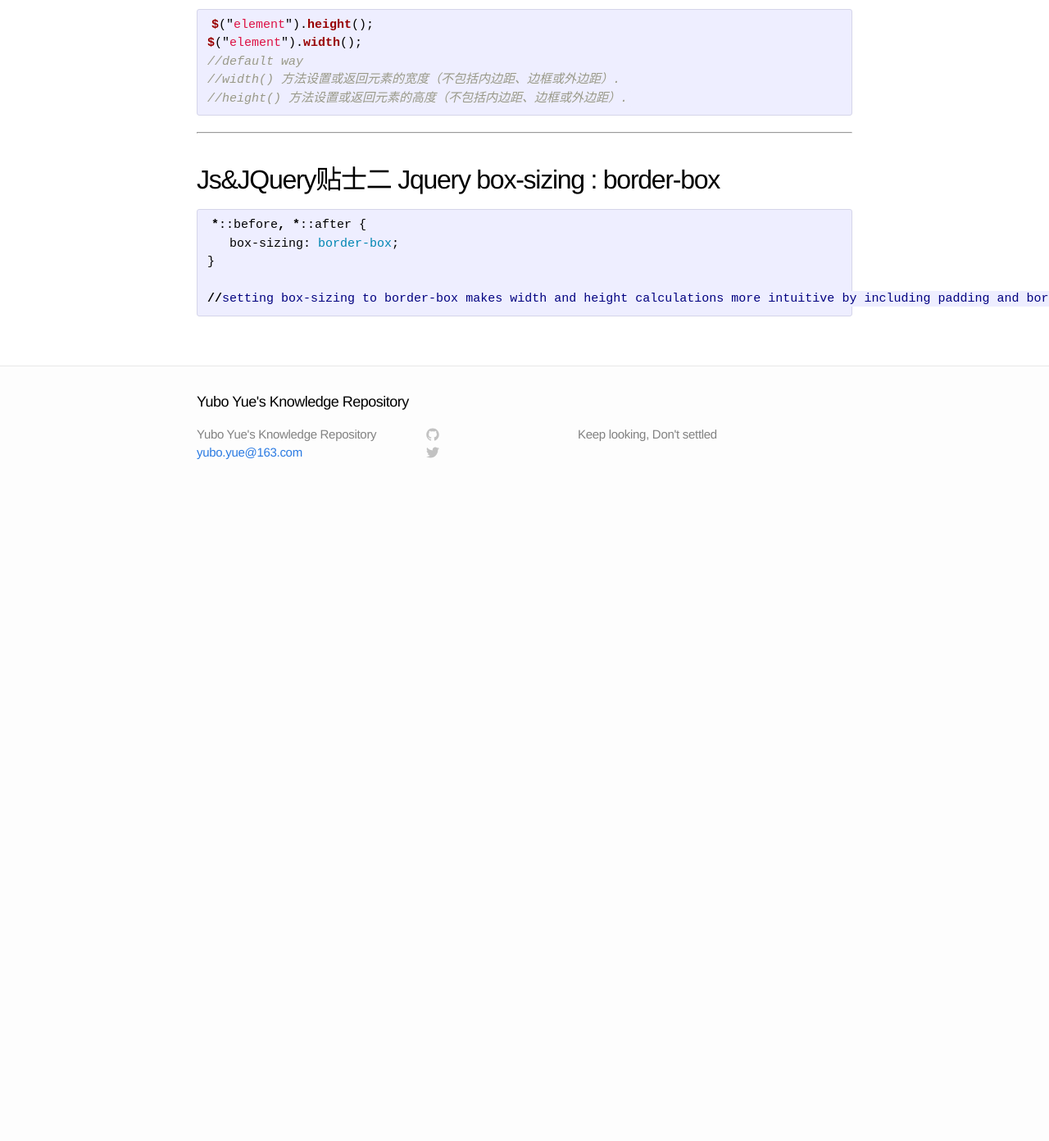
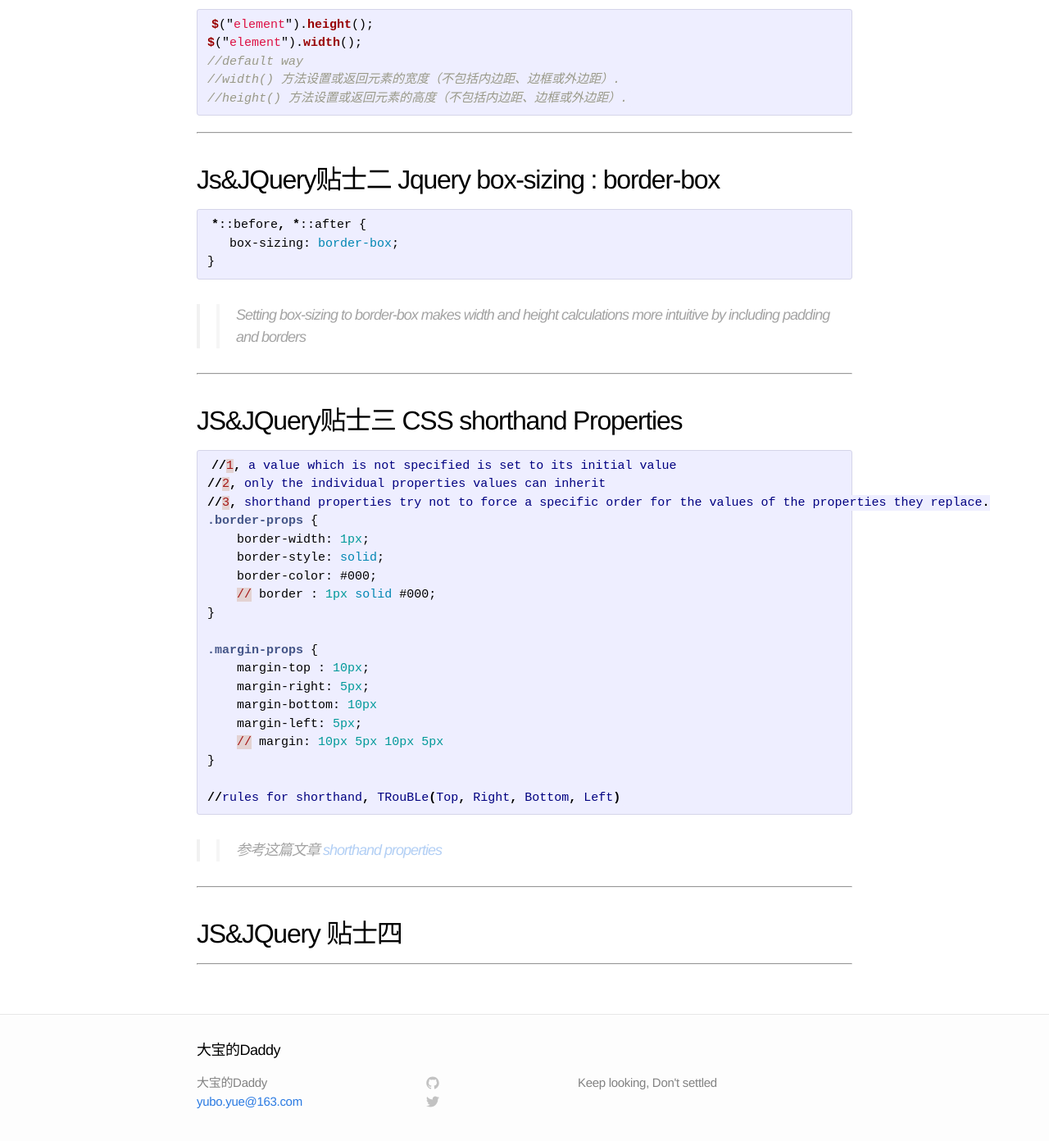
Before and after one commit to yubo-yue/yubo-yue.github.io, a Jekyll site: the page built from _posts/2015-03-27-js-jquery-tips-2.markdown, in a window 1280 px wide and 1400 px high, scrolled down 253 px. Shown: the top 1392 px of the window at 82% size. Built offline with Jekyll 4.4.1, drawn with Linux system fonts in a browser that asks for light colours; before the commit the page ends 900 px from its top, so only the background shows below that; some of the changed text lies outside the part shown.

Commit message:
post update

```diff
--- a/_config.yml
+++ b/_config.yml
@@ -1,5 +1,5 @@
 # Site settings
-title: Yubo Yue's Knowledge Repository
+title: 大宝的Daddy
 email: yubo.yue@163.com
 description: "Keep looking, Don't settled"
 baseurl: ""
--- a/_posts/2015-03-27-js-jquery-tips-2.markdown
+++ b/_posts/2015-03-27-js-jquery-tips-2.markdown
@@ -26,5 +26,40 @@ $("element").width();
    box-sizing: border-box;
 }
 
-//setting box-sizing to border-box makes width and height calculations more intuitive by including padding and borders
 {% endhighlight %}
+
+>> Setting box-sizing to border-box makes width and height calculations more intuitive by including padding and borders
+
+***
+
+## JS&JQuery贴士三 CSS shorthand Properties
+
+{% highlight css %}
+//1, a value which is not specified is set to its initial value
+//2, only the individual properties values can inherit
+//3, shorthand properties try not to force a specific order for the values of the properties they replace.
+.border-props {
+    border-width: 1px;
+    border-style: solid;
+    border-color: #000;
+    // border : 1px solid #000;
+}
+
+.margin-props {
+    margin-top : 10px;
+    margin-right: 5px;
+    margin-bottom: 10px
+    margin-left: 5px;
+    // margin: 10px 5px 10px 5px
+}
+
+//rules for shorthand, TRouBLe(Top, Right, Bottom, Left)
+
+{% endhighlight %}
+>> 参考这篇文章 [shorthand properties](https://developer.mozilla.org/en-US/docs/Web/CSS/Shorthand_properties)
+
+***
+## JS&JQuery 贴士四
+
+
+***
```
Also changed, not shown: _posts/2015-03-27-Booking-Reading-History.markdown (+6 -1 lines).
